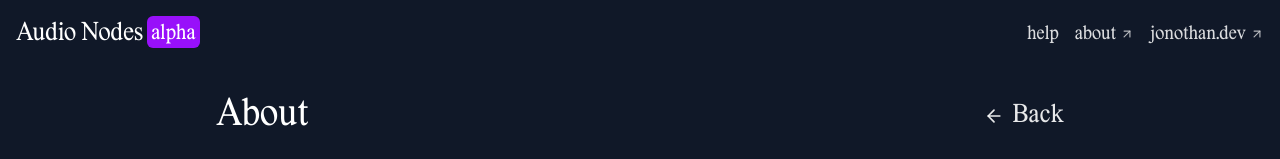
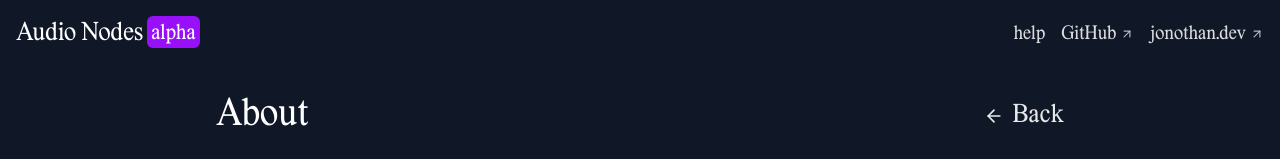
Before and after one commit to jonothanhunt/audio-nodes, a Next.js app: page /about in a window 1280 px wide. Shown: the top 159 px of the page. Built offline with nearby package versions, Linux system fonts and the light colour scheme.

Commit message:
Update about to GitHub

```diff
--- a/src/components/TitleBarCreds.tsx
+++ b/src/components/TitleBarCreds.tsx
@@ -44,7 +44,7 @@ export default function TitleBarCreds() {
                     target="_blank"
                     rel="noopener noreferrer"
                 >
-                    <span>about</span>
+                    <span>GitHub</span>
                     <ArrowUpRight
                         className="w-3.5 h-3.5 opacity-80"
                         aria-hidden="true"
```
